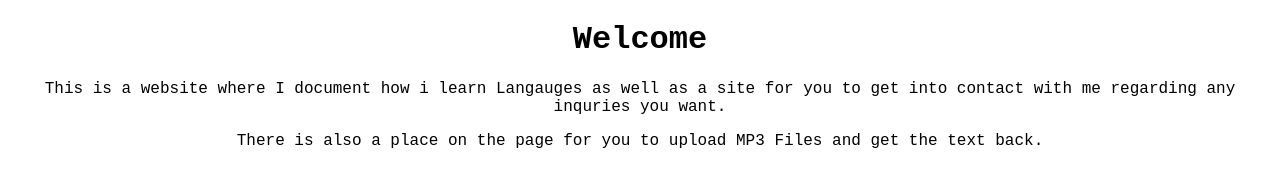
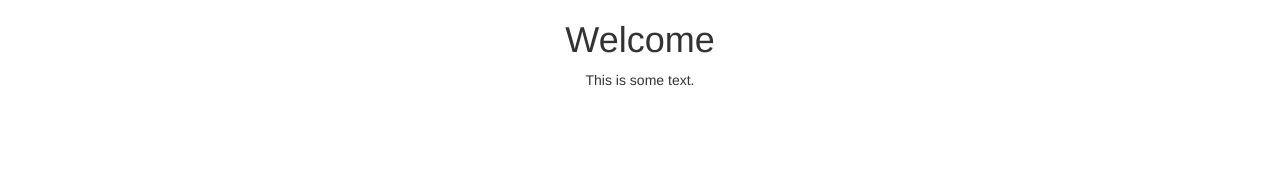
Before and after one commit to lekanoni20/MP3ImportSite, a website: page home.html in a window 1280 px wide. Drawn offline with nearby package versions, Linux system fonts and the light colour scheme.

Commit message:
Installed bootstrap and some screens

```diff
--- a/home.html
+++ b/home.html
@@ -2,14 +2,19 @@
 <html>
 <head>
     <meta charset="UTF-8">
-    <meta name="viewport" content="width=device-width">
+    <meta name="viewport" content="width=device-width, initial-scale=1">
     <link rel="stylesheet" type="text/css" href="css/style.css" />
+    <link rel="stylesheet" href="https://maxcdn.bootstrapcdn.com/bootstrap/3.4.1/css/bootstrap.min.css">
+    <script src="https://ajax.googleapis.com/ajax/libs/jquery/3.5.1/jquery.min.js"></script>
+    <script src="https://maxcdn.bootstrapcdn.com/bootstrap/3.4.1/js/bootstrap.min.js"></script>
     <title>First Page</title>
 </head>
 <body>
 
-<h1>Welcome</h1>
-<p>This is a website where I document how i learn Langauges as well as a site for you to get into contact with me regarding any inquries you want.</p>
-<p>There is also a place on the page for you to upload MP3 Files and get the text back.</p>
+    <div class="container-fluid">
+        <h1>Welcome</h1>
+        <p>This is some text.</p>
+    </div>
+
 </body>
 </html>
--- a/package.json
+++ b/package.json
@@ -18,7 +18,7 @@
   },
   "homepage": "https://github.com/lekanoni20/MP3ImportSite#readme",
   "dependencies": {
+    "bootstrap": "^5.1.3",
     "express": "^4.17.1"
-  },
-  "devDependencies": {}
+  }
 }
```
Also changed, not shown: About.html (added), ImportMP3Page.html (added), LangaugeLearningSceens/Chinese.html (added), LangaugeLearningSceens/Introduction.html (added), LangaugeLearningSceens/Japanese.html (added), LangaugeLearningSceens/Spanish.html (added), 1 other file.
